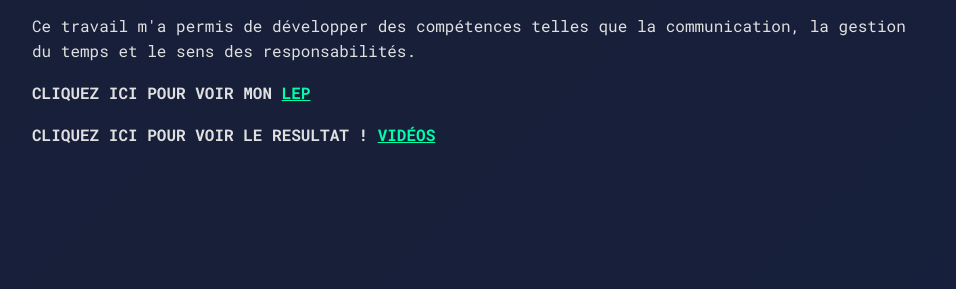
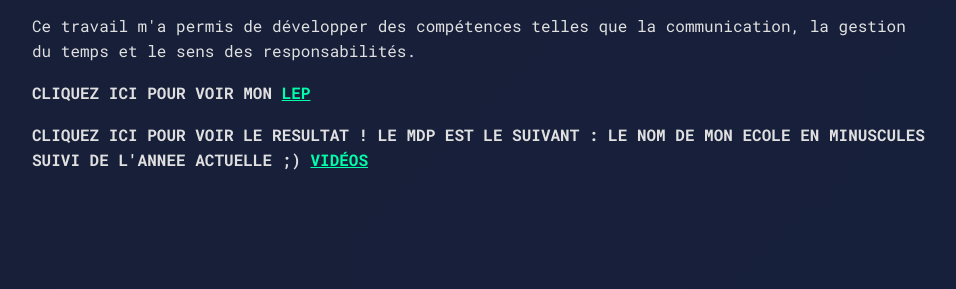
Before and after one commit to amine91z/portfoliotorchamine, a plain HTML site: page index.html in a window 1280 px wide. Shown: the part 5386-5675 px from the top of the page, without its empty margins (158-1114 px from the left). Drawn offline with Linux system fonts and the light colour scheme.

Commit message:
Update index.html

```diff
--- a/index.html
+++ b/index.html
@@ -473,7 +473,7 @@
             </ul>
             <p>Ce travail m'a permis de développer des compétences telles que la communication, la gestion du temps et le sens des responsabilités.</p>
             <p><strong>CLIQUEZ ICI POUR VOIR MON <a href="LEP_TORCH_Amine.pdf" target="_blank">LEP</a></strong></p>
-            <p><strong>CLIQUEZ ICI POUR VOIR LE RESULTAT ! <a href="videos_montage_lep.zip" target="_blank">VIDÉOS</a></strong></p>
+            <p><strong>CLIQUEZ ICI POUR VOIR LE RESULTAT ! LE MDP EST LE SUIVANT : LE NOM DE MON ECOLE EN MINUSCULES SUIVI DE L'ANNEE ACTUELLE ;) <a href="https://we.tl/t-EloiWAD7Rv" target="_blank">VIDÉOS</a></strong></p>
         </div>
     </section>
 
```
